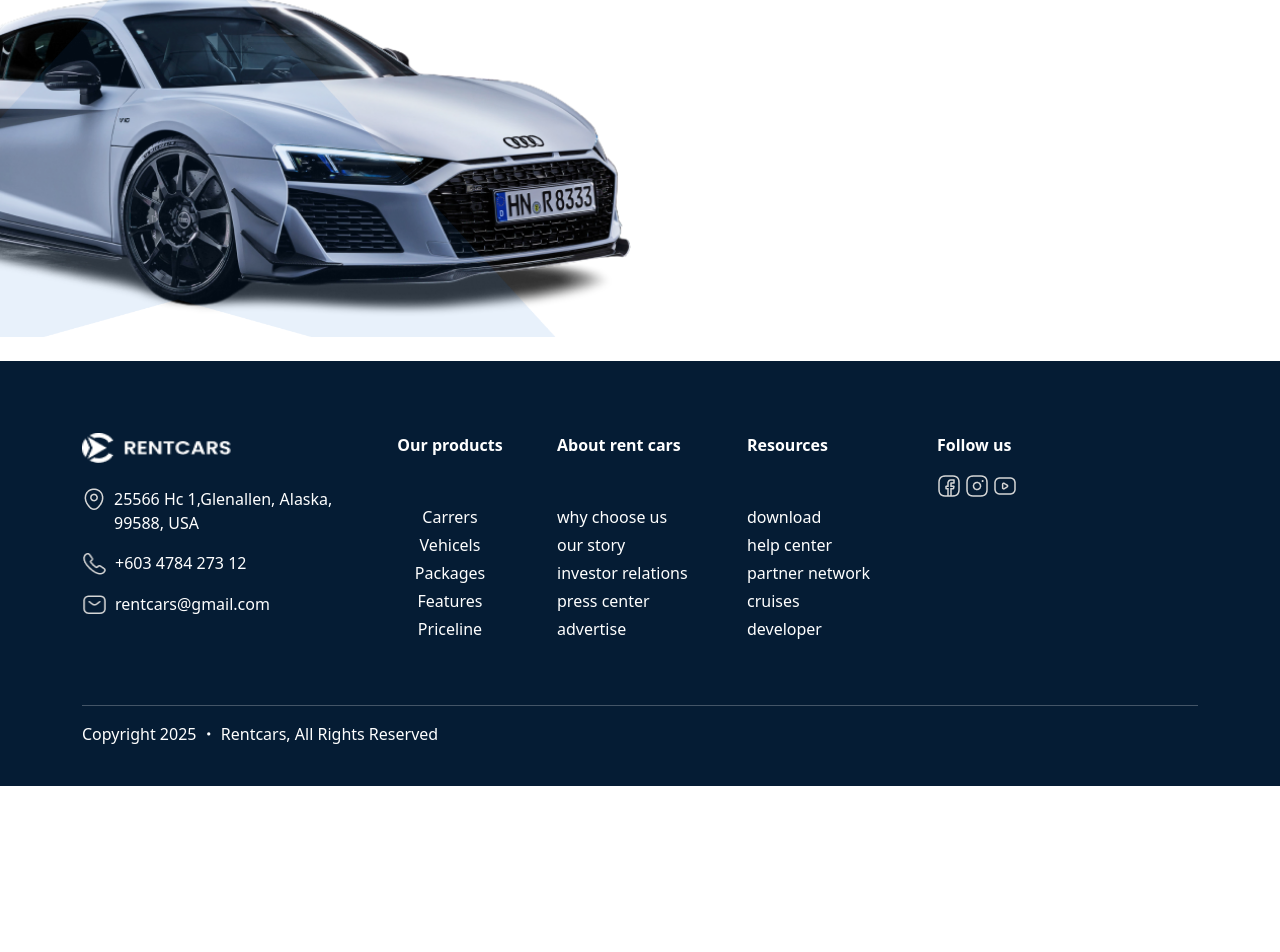
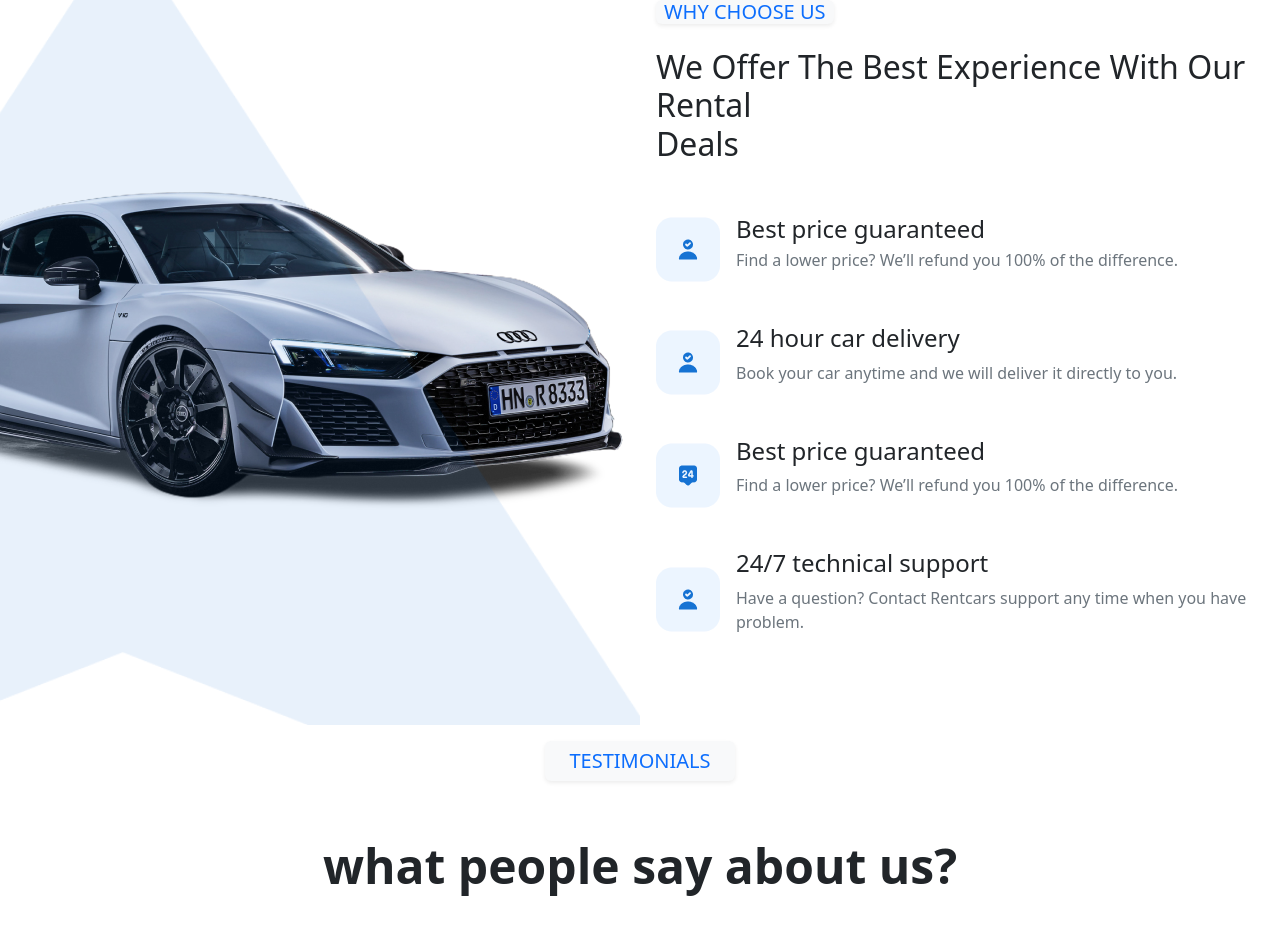
Before and after one commit to Mariam-Eid-Mohamed/Car-Rental-, a React (Vite) app: page / in a window 1280 px wide. Shown: the part 1720-2672 px from the top of the page. Before the commit the page ends 2506 px from the top, so only its background shows below. Built offline with nearby package versions, Linux system fonts and the light colour scheme; no server answers; the HTML template or start-up script is replaced by a standard one.

Commit message:
added search functionality

```diff
--- a/src/components/Footer/Footer.jsx
+++ b/src/components/Footer/Footer.jsx
@@ -8,10 +8,10 @@ import YoutubeIcon from "../../assets/images/footer/youtube.png";
 function Footer() {
   return (
     <>
-      <footer className="text-white py-4 mt-4 bg-footer  ">
-        <div className="container">
-          <div className="row my-5 ">
-            <div className="col-6 col-lg-3  order-lg-1 ">
+      <footer className="text-white py-4  bg-footer  ">
+        <div className="container px-0">
+          <div className="row g-0  my-5 ">
+            <div className="col-6 col-lg-3  order-lg-1 px-0 ">
               <div className="d-flex flex-column ">
                 <img
                   src={FooterLogo}
--- a/src/components/Home/Home.jsx
+++ b/src/components/Home/Home.jsx
@@ -16,6 +16,14 @@ import chatImg from "../../assets/images/landing-page/sec-4/chat.png";
 import messageImg from "../../assets/images/landing-page/sec-4/message.png";
 import userImg from "../../assets/images/landing-page/sec-4/user.png";
 import vectorImg from "../../assets/images/landing-page/sec-4/Vector.png";
+//section7
+import iphone14Img from "../../assets/images/landing-page/sec-7/iPhone-14.png";
+import iosImg from "../../assets/images/landing-page/ios.png";
+import androidImg from "../../assets/images/landing-page/andriod.png";
+//section 6
+import BackgroundS6 from "../../assets/images/landing-page/sec-6/bg-sec6.png";
+import FirstImgSec6 from "../../assets/images/landing-page/sec-6/girl.png";
+import SecondImgSec6 from "../../assets/images/landing-page/sec-6/boy.png";
 
 import styles from "./home.module.css";
 import { Link, Outlet } from "react-router-dom";
@@ -35,9 +43,21 @@ function Home() {
   useEffect(() => {
     getCars();
   }, []);
+
+  // search functionality
+  let [searchTerm, setSearchTerm] = useState("");
+  let [filteredCars, setFilteredCars] = useState([]);
+
+  const searchCarsByModel = (e) => {
+    e.preventDefault();
+    const matches = cars.filter((car) =>
+      car.car_model.toLowerCase().includes(searchTerm.toLowerCase())
+    );
+    setFilteredCars(matches.slice(0, 4));
+  };
   return (
     <>
-      <section className="vh-lg-100">
+      <section className="vh-lg-100 section-1">
         <div className="container-fluid p-0">
           <div className="row g-0">
             <div className="col-lg-6 p-0 d-flex flex-column justify-content-center align-items-center">
@@ -76,7 +96,11 @@ function Home() {
         <div className="container ">
           {/* searchbar */}
           <div className="searchbar   d-flex justify-content-center my-5 ">
-            <form className="d-flex align-items-center  w-75" role="search">
+            <form
+              className="d-flex align-items-center  w-75"
+              role="search"
+              onSubmit={searchCarsByModel}
+            >
               <div className="input-group">
                 <span className="input-group-text bg-white border rounded ">
                   <i className="fa-solid fa-location-dot "></i>
@@ -85,8 +109,10 @@ function Home() {
                 <input
                   className="form-control "
                   type="search"
-                  placeholder="Search"
+                  placeholder="Search by Model"
                   aria-label="Search"
+                  value={searchTerm}
+                  onChange={(e) => setSearchTerm(e.target.value)}
                 />
                 <button className="btn btn-primary" type="submit">
                   Search
@@ -104,9 +130,11 @@ function Home() {
             </h1>
           </div>
           <div className="row g-4">
-            {cars.slice(0, 4).map((car) => (
+            {(filteredCars.length > 0 ? filteredCars : cars.slice(0, 4)).map(
+              (car) => (
                 <Car carInfo={car} key={car.id} />
-            ))}
+              )
+            )}
           </div>
           <div className="d-flex justify-content-center">
             <Link to="cars" className=" my-2">
@@ -196,29 +224,200 @@ function Home() {
         </div>
       </section>
       <section
-        className="section-4
+        className="section-4 vh-100  my-3
       "
       >
-        <div className="container-fluid px-0">
-          <div className="row g-0">
-            <div className="col-lg-6 p-0 ">
-              <div className={`w-100   position-relative  `}>
+        <div className="container-fluid px-0  h-100  ">
+          <div className="row g-0 d-flex h-100  ">
+            <div className="col-lg-6 p-0    d-none d-lg-flex  position-relative h-100 ">
+              <div className="d-flex flex-column justify-content-center">
+                <div className=" d-flex flex-column justify-content-center align-items-center ">
                   {/* Frame image overlay (on top) */}
                   <img
                     src={vectorImg}
                     alt=""
-                  className=" w-100 h-100 position-absolute top-0 start-0"
+                    className={`${styles.vectorImg} w-100 h-100 object-fit-cover position-absolute top-0
+                   start-0`}
                   />
                   <div className="img-fluid w-100   ">
                     <img
                       src={CarImgS4}
                       alt="porshe-car"
-                    className={`w-100 mt-5 `}
+                      className={`${styles.Car2Img} mt-5 w-100`}
                     />
                   </div>
                 </div>
               </div>
-            <div className="col-lg-6"></div>
+            </div>
+
+            <div className="col-lg-6 col-12   h-100  ">
+              <div className="d-flex  flex-column h-100  align-items-center justify-content-center">
+                <div className="p-3">
+                  <div className="d-flex ">
+                    <h5 className=" text-uppercase text-primary bg-light rounded px-2 shadow-sm ">
+                      why choose us
+                    </h5>
+                  </div>
+                  <h2 className={` my-3 text-capitalize`}>
+                    We offer the best experience with our rental <br />
+                    deals
+                  </h2>
+                </div>
+                <div className="d-flex flex-column align-items-start   ">
+                  <div className="d-flex  align-items-center p-3  mb-1">
+                    <div className="img-fluid d-flex justify-content-center   me-3">
+                      <img src={userImg} alt="" />
+                    </div>
+
+                    <div className="d-flex flex-column">
+                      <h4 className="my-1">Best price guaranteed</h4>
+                      <p className="fs-6 text-secondary">
+                        Find a lower price? We’ll refund you 100% of the
+                        difference.
+                      </p>
+                    </div>
+                  </div>
+                  <div className="d-flex  align-items-center mb-1 p-3 ">
+                    <div className="img-fluid d-flex justify-content-center me-3">
+                      <img src={userImg} alt="" />
+                    </div>
+                    <div className="d-flex flex-column">
+                      <h4 className="">24 hour car delivery</h4>
+                      <p className="fs-6 text-secondary">
+                        Book your car anytime and we will deliver it directly to
+                        you.
+                      </p>
+                    </div>
+                  </div>
+                  <div className="d-flex  align-items-center   mb-1 p-3 ">
+                    <div className="img-fluid d-flex justify-content-center me-3 ">
+                      <img src={messageImg} alt="" />
+                    </div>
+
+                    <div className="d-flex flex-column">
+                      <h4 className=""> Best price guaranteed</h4>
+                      <p className="fs-6 text-secondary">
+                        Find a lower price? We’ll refund you 100% of the
+                        difference.
+                      </p>
+                    </div>
+                  </div>
+                  <div className="d-flex  align-items-center  p-3 ">
+                    <div className="img-fluid d-flex justify-content-center me-3">
+                      <img src={userImg} alt="" />
+                    </div>
+                    <div className="d-flex flex-column">
+                      <h4 className="">24/7 technical support</h4>
+                      <p className="fs-6 text-secondary">
+                        Have a question? Contact Rentcars support any time when
+                        you have problem.
+                      </p>
+                    </div>
+                  </div>
+                </div>
+              </div>
+            </div>
+          </div>
+        </div>
+      </section>
+      <section className="section-5">
+        <div className="container">
+          <div className="d-flex  flex-column align-items-center">
+            <h5 className=" text-uppercase text-primary text-center bg-light rounded px-4 py-2 shadow-sm ">
+              testimonials
+            </h5>
+            <h1 className={`${styles.homeHeading} my-5 text-center`}>
+              what people say about us?
+            </h1>
+          </div>
+          {/* <div className="scrollContainer">
+            <div className="scrollContent">
+              <div class="card d-flex  flex-row bg-danger ">
+                <img
+                  src={FirstImgSec6}
+                  className={`${styles.testmonialImg}`}
+                  alt="..."
+                />
+                <div className="card-body">
+                  <h5 className="card-title">Card title</h5>
+                  <p className="card-text">
+                    Some quick example text to build on the card title and make
+                    up the bulk of the card’s content.
+                  </p>
+                </div>
+              </div>
+              <div class="card d-flex  flex-row bg-danger ">
+                <img
+                  src={SecondImgSec6}
+                  className={`${styles.testmonialImg}`}
+                  alt="..."
+                />
+                <div className="">
+                  <h5 className="card-title">Card title</h5>
+                  <p className="card-text">
+                    Some quick example text to build on the card title and make
+                    up the bulk of the card’s content.
+                  </p>
+                </div>
+              </div>
+            </div>
+          </div> */}
+        </div>
+      </section>
+      <section className="section-6 ">
+        <div className="container mt-5">
+          <div className="row ">
+            <div className="col-lg-6 ">
+              <h3>
+                Download Rentcars App for
+                <span className="text-primary"> FREE </span>
+              </h3>
+              <p className="fs-5">
+                For faster, easier booking and exclusive deals.
+              </p>
+              <img src={androidImg} alt="" className="me-2 mb-3 " />
+              <img src={iosImg} className="mb-3" />
+              <form className="">
+                <div className="mb-3">
+                  <input
+                    type="text"
+                    class="form-control"
+                    placeholder="Name"
+                    id="name"
+                  />
+                </div>
+                <div className="mb-3">
+                  <input
+                    type="text"
+                    class="form-control"
+                    id="phone"
+                    placeholder="Phone Number"
+                  />
+                </div>
+                <div className="mb-3">
+                  <input
+                    type="email"
+                    className="form-control"
+                    id="exampleInputEmail1"
+                    aria-describedby="emailHelp"
+                    placeholder="Email"
+                  />
+                </div>
+
+                <button type="submit" class="btn btn-primary">
+                  Submit
+                </button>
+              </form>
+            </div>
+            <div className="col-lg-6 ">
+              <div className="img-fluid d-none d-lg-flex justify-content-center ">
+                <img
+                  src={iphone14Img}
+                  alt=""
+                  className={`${styles.iphoneIMg}`}
+                />
+              </div>
+            </div>
           </div>
         </div>
       </section>
--- a/src/components/Home/home.module.css
+++ b/src/components/Home/home.module.css
@@ -25,6 +25,9 @@
   width: 300px;
   margin-right: 70px;
 }
+.testmonialImg {
+  width: 300px;
+}
 
 @keyframes scroll {
   0% {
@@ -34,3 +37,16 @@
     transform: translateX(-50%);
   }
 }
+/* styling section 4 */
+.Car2Img {
+  width: 600px;
+}
+
+.iphoneIMg {
+  width: 400px;
+}
+.section-5 {
+  background-image: url(../../assets/images/landing-page/sec-6/bg-sec6.png);
+
+  height: "400px";
+}
```
Also changed, not shown: src/assets/images/landing-page/sec-6/boy.png (renamed from src/assets/images/landing-page/sec-6/Rectangle 8 (1).png). Lines whose indentation alone changed are shown as unchanged.
